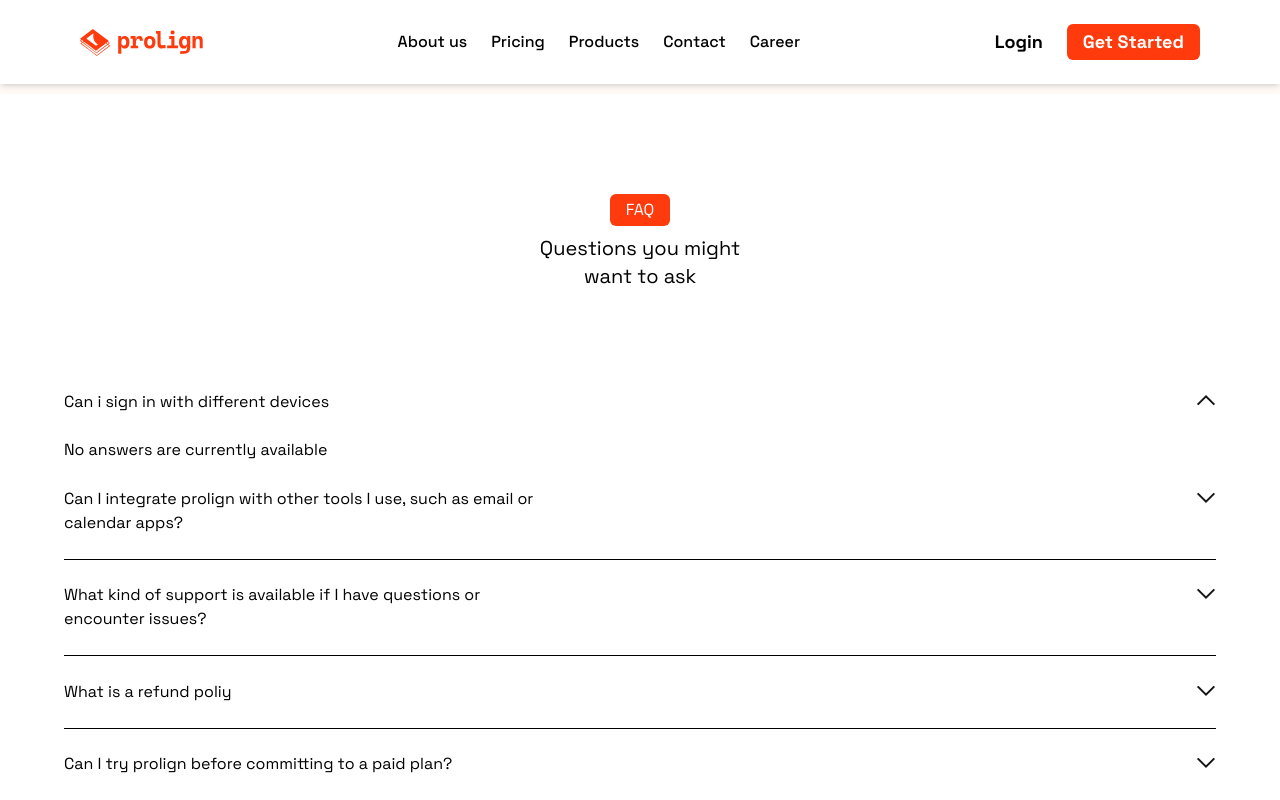
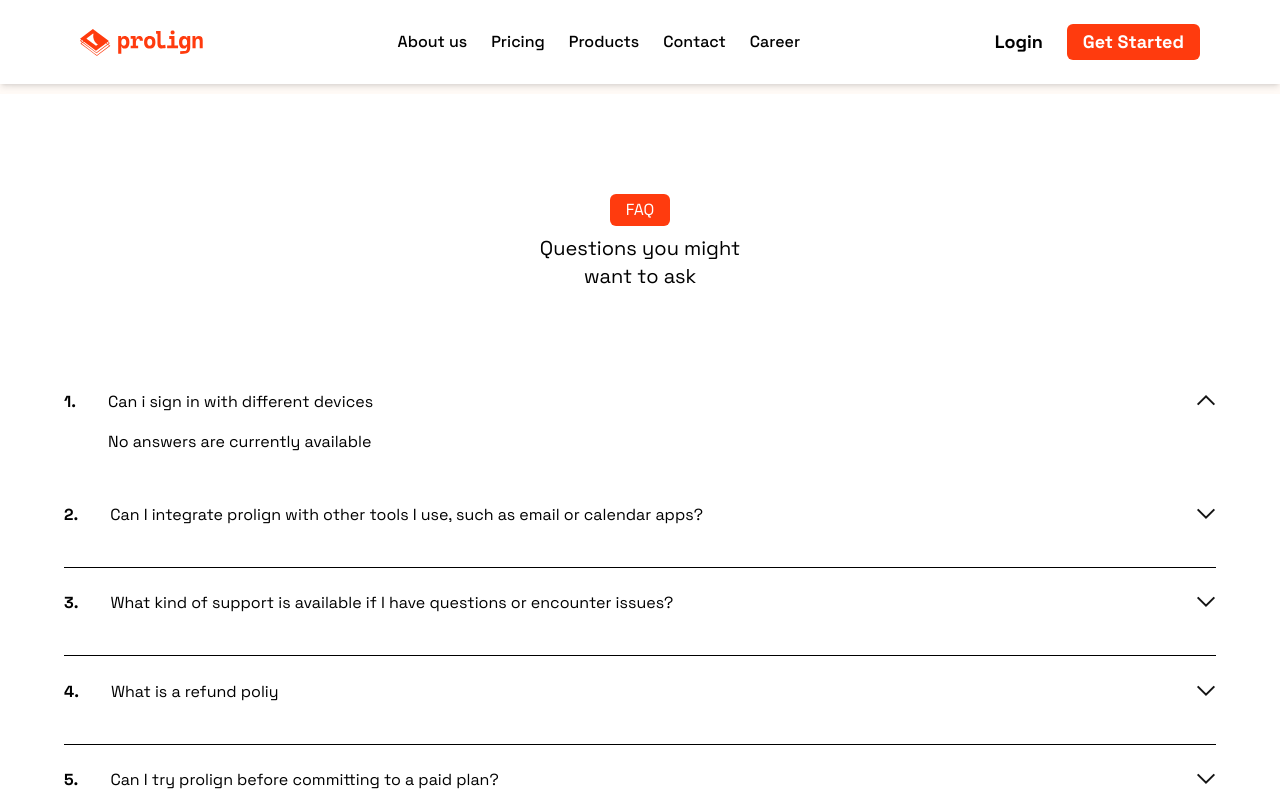
Before and after one commit to t3ch-spawn/proLign, a Svelte app: page / in a window 1280 px wide. Both pictures are taken after a click on the picture 1206 px from the left and 2214 px from the top of the page. Shown: the part 1814-2614 px from the top of the page. Built offline with nearby package versions, Linux system fonts and the light colour scheme.

Commit message:
edited faq animation and structure

```diff
--- a/src/components/Faq.svelte
+++ b/src/components/Faq.svelte
@@ -19,7 +19,7 @@ import arrow from "../assets/drop-arrow.svg"
         {
             id: 3,
             question: 'What kind of support is available if I have questions or encounter issues?',
-            response: 'We offer customer support to assist you with any questions or problems you may have.',
+            response: 'We offer customer support to assist you with any questions or problems you may have. Feel free to reach out to our support team through our Contact page.',
         },
         {
             id: 4,
@@ -51,7 +51,8 @@ import arrow from "../assets/drop-arrow.svg"
 
                     const parentDiv = arrow.parentElement.parentElement
                     const response = parentDiv.querySelector('.response')
-                    const line = parentDiv.querySelector('.line')
+                    // const line = parentDiv.parentElement.querySelector('.line')
+                    const line = parentDiv.parentElement.nextElementSibling
                     line.classList.toggle('active')
                     response.classList.toggle('active')
                     arrow.classList.toggle('active')
@@ -80,24 +81,27 @@ import arrow from "../assets/drop-arrow.svg"
   <div class="flex flex-col items-start my-[100px] gap-6 w-[90%]">
 
     {#each faqArr as faq}
+        <div class="flex gap-8 items-start w-[100%]">
+            <p class="font-extrabold">{faq.id}.</p>
             <div class="flex flex-col relative w-[100%]">
                 <!-- div containing quesiton and drop down -->
                 <div class="flex w-[100%] justify-between items-start gap-4">
-            <div class="mb-6 max-w-[500px]">{faq.question}</div>
 
+                    <div class="max-w-[700px]">{faq.question}</div>
                     <img class:active={clicker} src={arrow} alt="" class=" drop_arrow cursor-pointer">
 
                 </div>
 
                 <!-- drop down which animates -->
-        <div class:active={clicker} class="response">{faq.response}</div>
+                <div class:active={clicker} class="response max-w-[700px]">{faq.response}</div>
 
                 <!-- line that demacates each faq -->
-        <hr class:active={clicker} class=" line border-none bg-black h-[0.5px] w-[100%]">
 
                 <!-- drop down icon (positioned absolutely) -->
 
             </div>
+        </div>
+        <hr class:active={clicker} class="line border-none bg-black h-[0.5px] w-[100%]">
     {/each}
 
   </div>
@@ -109,15 +113,18 @@ import arrow from "../assets/drop-arrow.svg"
 
     .response{
         overflow: hidden;
-        max-height: 0;
+        transform: scaleY(0);
         transition: 0.3s ease-in-out;
         opacity: 0;
+        max-height: 0;
+        margin-top: 1rem;
     }
 
     .response.active{
         position: relative;
-        max-height: 500px;
+        transform: scaleY(1);
         opacity: 1;
+        max-height: 500px
     }
 
     .drop_arrow{
```
Lines whose indentation alone changed are shown as unchanged.
